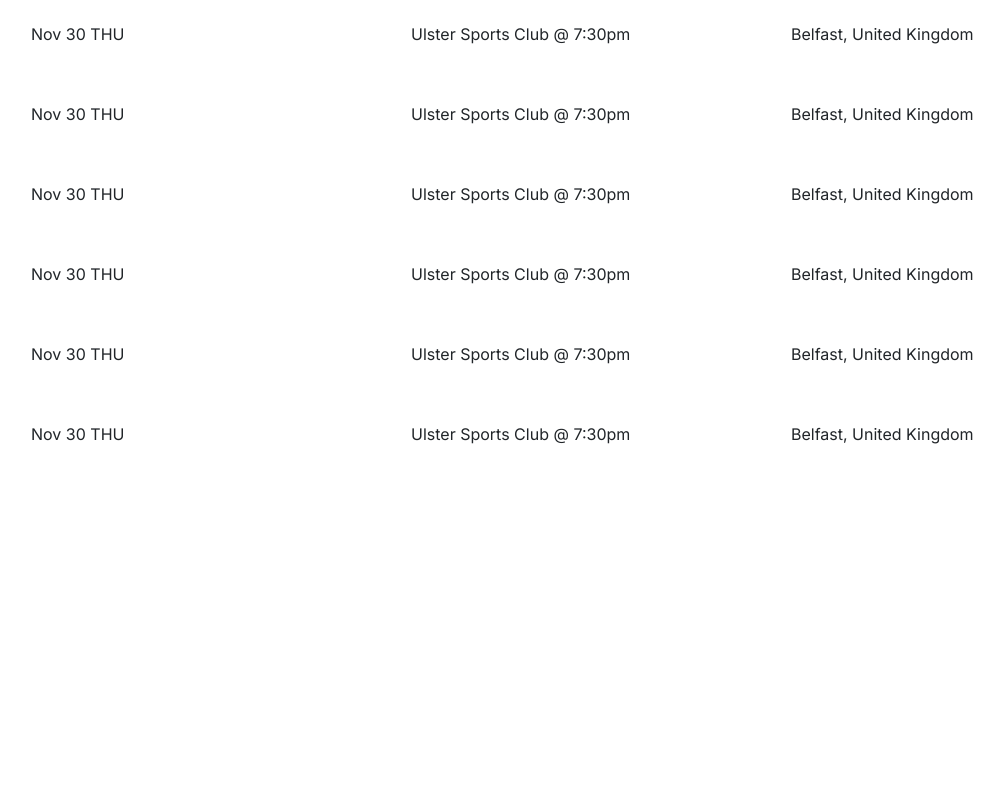
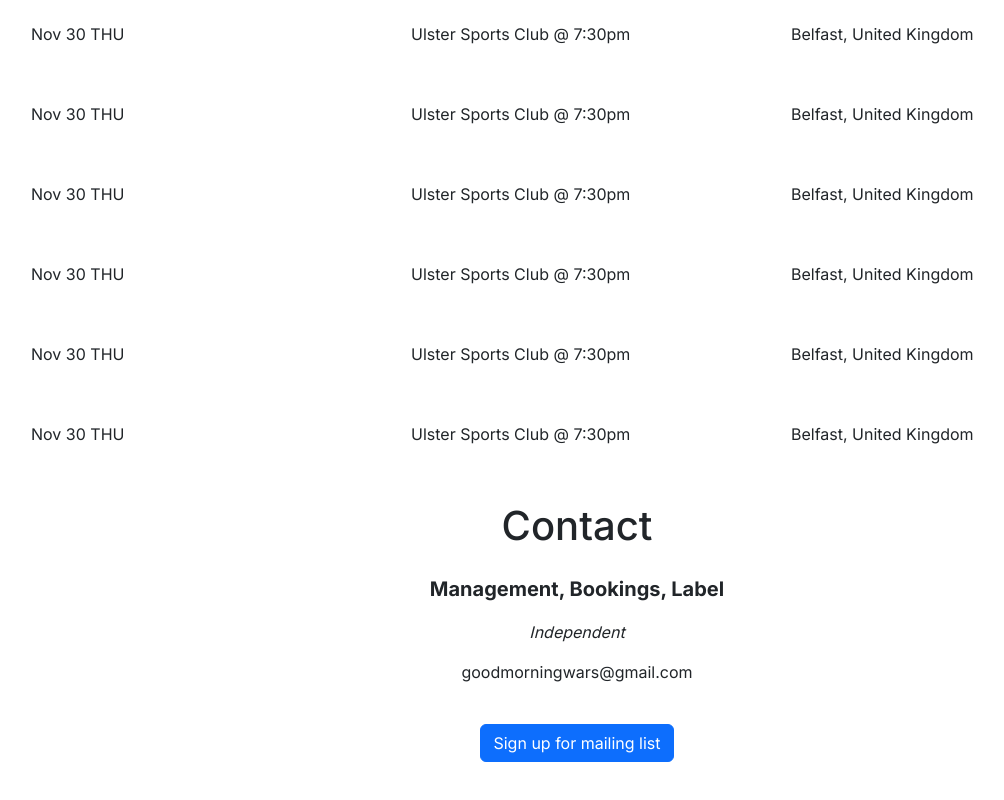
Before and after one commit to zanderambrose/morningwars, a Next.js app: page / in a window 1280 px wide. Shown: the part 2076-2876 px from the top of the page, without its empty margins (63-1067 px from the left). Before the commit the page ends 2554 px from the top, so only its background shows below. Built offline with nearby package versions, Linux system fonts and the light colour scheme.

Commit message:
Add placeholder contacts page.'

```diff
--- /dev/null
+++ b/src/app/components/Contact.tsx
@@ -0,0 +1,17 @@
+import Button from 'react-bootstrap/Button';
+
+const Merch = () => {
+    return (
+        <div id="contact" className="d-flex flex-column  align-items-center mt-4">
+            <h2 className="font-weight-bold mb-4 fs-1">Contact</h2>
+            <div className="d-flex flex-column align-items-center">
+                <p className="fs-5 fw-bold">Management, Bookings, Label</p>
+                <p className="fst-italic">Independent</p>
+                <p>goodmorningwars@gmail.com</p>
+            </div>
+            <Button className="mt-4" variant="primary">Sign up for mailing list</Button>{' '}
+        </div>
+    )
+}
+
+export default Merch
--- a/src/app/components/Merch.tsx
+++ b/src/app/components/Merch.tsx
@@ -3,7 +3,7 @@
 
 const Merch = () => {
     return (
-        <div id="merch" className="d-flex flex-column  align-items-center" style={{ height: "30vh" }}>
+        <div id="merch" className="d-flex flex-column  align-items-center">
             <h2 className="font-weight-bold mb-4 fs-1">Merch</h2>
             <div className="d-flex justify-content-around align-items-center mt-4 w-100">
                 <FontAwesomeIcon icon={faImage} size="6x" />
--- a/src/app/components/Shows.tsx
+++ b/src/app/components/Shows.tsx
@@ -4,7 +4,7 @@
 
 const Merch = () => {
     return (
-        <div id="shows" className="d-flex flex-column  align-items-center" style={{ height: "30vh" }}>
+        <div id="shows" className="d-flex flex-column  align-items-center mt-5">
             <h2 className="font-weight-bold mb-4 fs-1">Shows</h2>
             <Container>
                 <Row className="my-2">
--- a/src/app/page.tsx
+++ b/src/app/page.tsx
@@ -5,15 +5,17 @@
 import Video from "./components/Video"
 import Merch from "./components/Merch"
 import Shows from "./components/Shows"
+import Contact from "./components/Contact"
 
 export default function Home() {
     return (
-        <main>
+        <main className="mb-4 pb-4">
             <Navigation />
             <Landing />
             <Video />
             <Merch />
             <Shows />
+            <Contact />
         </main>
     );
 }
```
